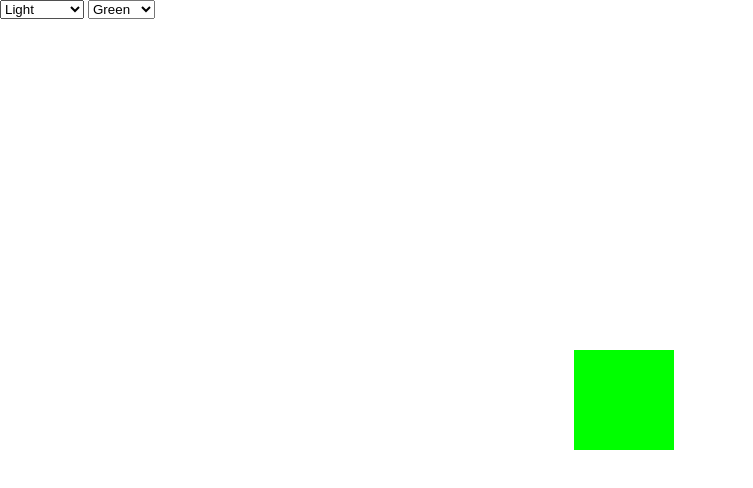
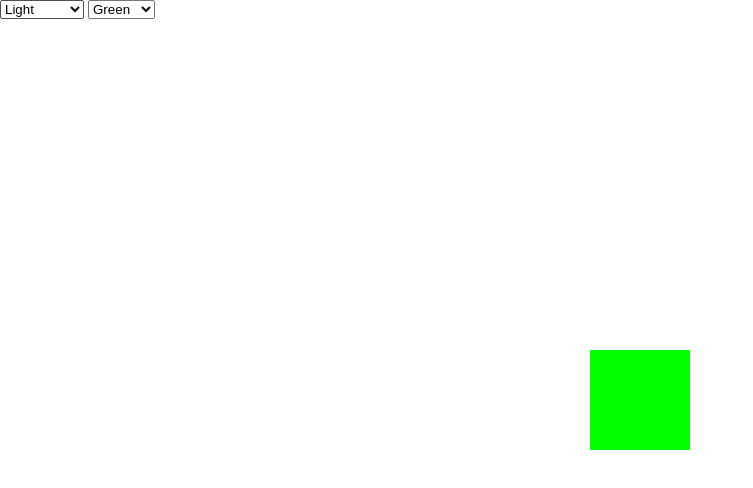
Before and after one commit to LimeDF/limedf.github.io, a plain HTML site: page index.html in a window 1280 px wide. Shown: the whole page, without its empty margins (0-753 px from the left). Drawn offline with nearby package versions, Linux system fonts and the light colour scheme.

Commit message:
Update Colored cubes setting.css

```diff
--- a/Colored cubes setting.css
+++ b/Colored cubes setting.css
@@ -6,7 +6,7 @@ body{
 }
 .container,.cubes{
 	height: 100px;
-	width: 132px;
+	width: 100px;
 	position: absolute;
 	margin: auto;
 	top: 0;
```
